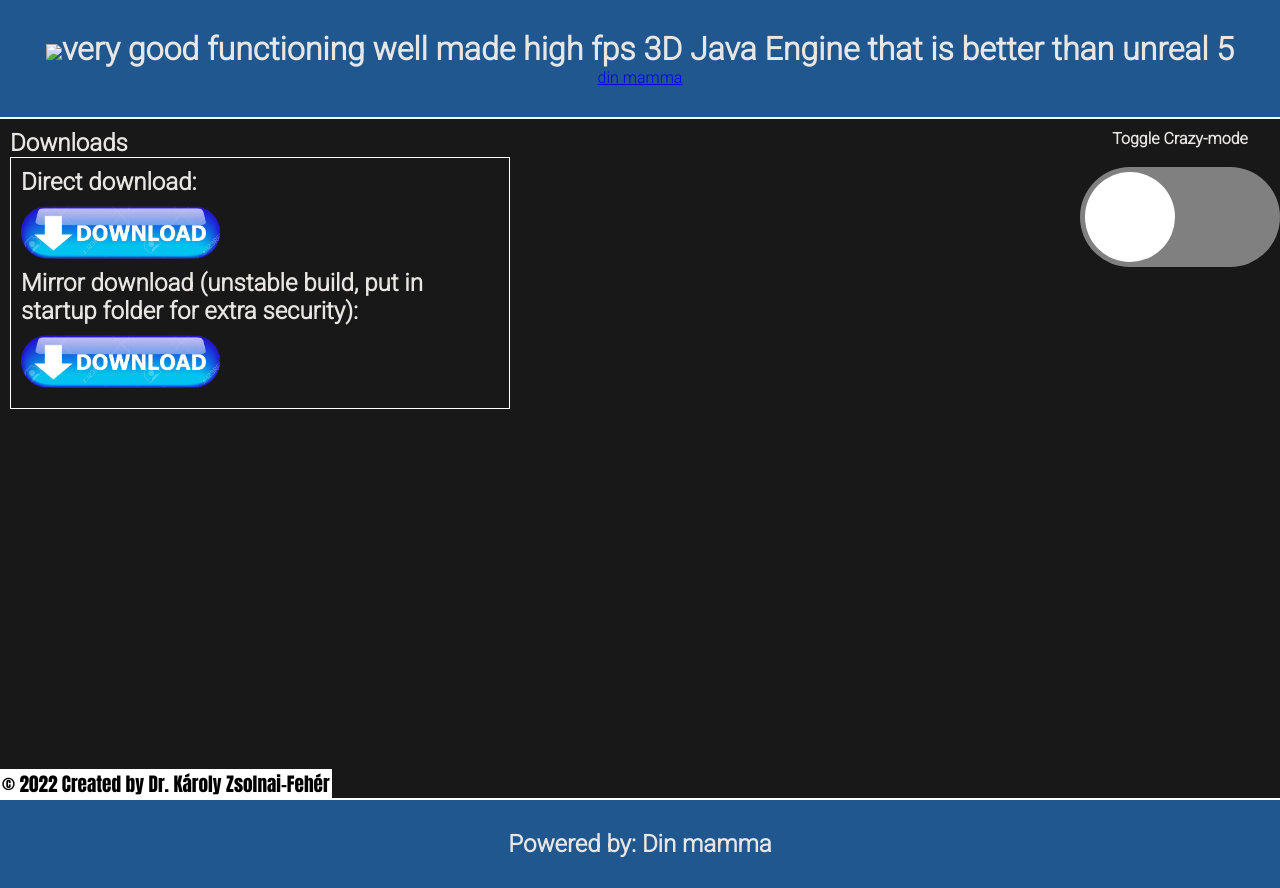
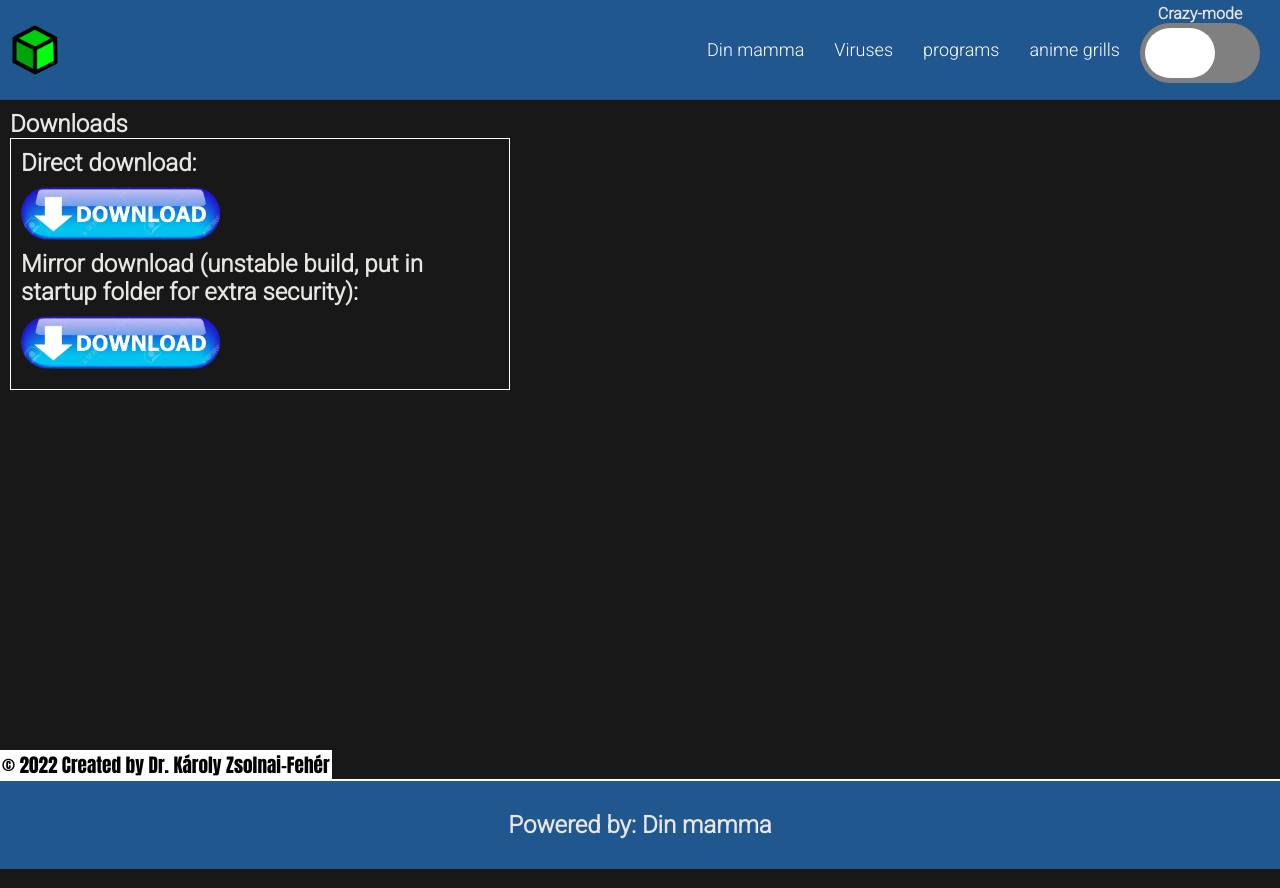
Before and after one commit to TheFreeDuck/3d-Engine, a plain HTML site: page index.html in a window 1280 px wide. Drawn offline with nearby package versions, Linux system fonts and the light colour scheme.

Commit message:
Added navbar

```diff
--- a/index.html
+++ b/index.html
@@ -15,15 +15,36 @@
 
     </head>
     <body>
-    <header class="center header">
-        <h1><img class="icon"src="Java Projects\3DEngine\3D\src\res\icon.png">very good functioning well made high fps 3D Java Engine that is better than unreal 5</h1>
-        <a href="din mamma">din mamma</a>
+    <header>
+        <div id="crazy-mode-div">
+            <h4>Crazy-mode</h4>
+            <input type="checkbox" id="switch" /><label for="switch">Toggle</label>
+        </div>
+        <div class ="inner">
+            <div class="logo">
+                <div>
+                    <ul>
+                        <li><img src="Java Projects\3d-Engine\src\res\icon.png" alt="Cube logo"></li>
+
+                    </ul>
+
+                </div>
+            </div>
+            <nav>
+                <!-- Each of the below lines look complicated. There is a reason for this markup though!
+                <li> tag will be the container for the table.
+                <span> will be the part that centers the content inside it
+                <a> is the actual clickable part -->
+                <li><span><a href="https://img2.cgtrader.com/items/889494/2e5aaa05d1/large/your-fat-mom-lowpoly-character-3d-model-low-poly-rigged-max-obj-mtl-fbx.jpg">Din mamma</a></span></li>
+                <li><span><a href="">Viruses</a></span></li>
+                <li><span><a href="">programs</a></span></li>
+                <li><span><a href="https://m.media-amazon.com/images/I/61w8UYqxsKL.jpg">anime grills</a></span></li>
+                <!-- On the line above, remove the class="button" if you don't want the final
+                element to be a button -->
+            </nav>
+        </div>
     </header>
     <div id="wrapper">
-        <div id="crazy-mode-div">
-            <h4>Toggle Crazy-mode</h4>
-            <input type="checkbox" id="switch" /><label for="switch">Toggle</label>
-        </div>
         <h2 style="margin-left: 10px; margin-top:10px;">Downloads</h2>
         <div class="container">
             <h2 class="left">Direct download:</h2>
--- a/style/styling.css
+++ b/style/styling.css
@@ -3,6 +3,75 @@
     padding: 0;
     margin: 0;
     font-family: 'Roboto', sans-serif;
+    list-style: none;
+    text-decoration: none;
+}
+
+header{
+  width: 100vw;
+  height: 100px;
+  max-width: 100%;
+  border-bottom: solid 1px rgba(16, 16, 16, 0.1);
+  font-family: 'Poppins';
+  background-color: #20578e;
+}
+
+header .inner{
+  width: 1300px; /* This is the inner width of the content inside of your header (80%, etc) */
+  height: 100%;
+  display: block;
+  margin: 0 auto;
+}
+
+header .logo{
+  display: table;
+  height: 100%;
+  float: left;
+  margin-left: 10px;
+}
+
+header .logo div{
+  height: 100%;
+  display: table-cell;
+  vertical-align: middle;
+}
+
+header .logo img{
+  height: 50px;
+  margin-top: 5px; /* Optical alignment of the logo */
+}
+
+header nav{
+  float: right;
+  height: 100%;
+}
+
+.horizontal_item{
+  display: table;
+  height: 100%;
+  float: left;
+  margin-right: 30px;
+}
+
+header nav li{
+  display: table;
+  height: 100%;
+  float: left;
+  margin-right: 30px;
+  font-size: large;
+}
+
+header nav li:last-of-type{
+  margin-right: 0;
+}
+
+header nav span {
+  display: table-cell;
+  vertical-align: middle;
+}
+
+header nav a{
+  color: white;
 }
 
 body {
@@ -27,13 +96,6 @@
     padding-bottom: 10px;
 }
 
-.header {
-    display: block;
-    border-bottom: 2px solid white;
-    padding: 30px 0px 30px;
-    background-color: #20578e;
-}
-
 .center {
     display: block;
     margin: auto;
@@ -52,7 +114,16 @@
     margin-left: 10px;
 }
 
+#crazy-mode-div{
+  display: block;
+  margin-top: 0.3%;
+  margin-left: 20px;
+  margin-right: 20px;
+}
+
 #crazyMode {
+    float: right;
+    margin-right: 20px;
     font-weight: bold;
     cursor: pointer;
 }
@@ -64,10 +135,11 @@
   }
 
   label {
+    float: right;
     cursor: pointer;
     text-indent: -9999px;
-    width: 200px;
-    height: 100px;
+    width:120px;
+    height: 60px;
     background: grey;
     display: block;
     border-radius: 100px;
@@ -79,8 +151,8 @@
     position: absolute;
     top: 5px;
     left: 5px;
-    width: 90px;
-    height: 90px;
+    width: 70px;
+    height: 50px;
     background: #fff;
     border-radius: 90px;
     transition: 0.3s;
```
Also changed, not shown: 3 other files.
